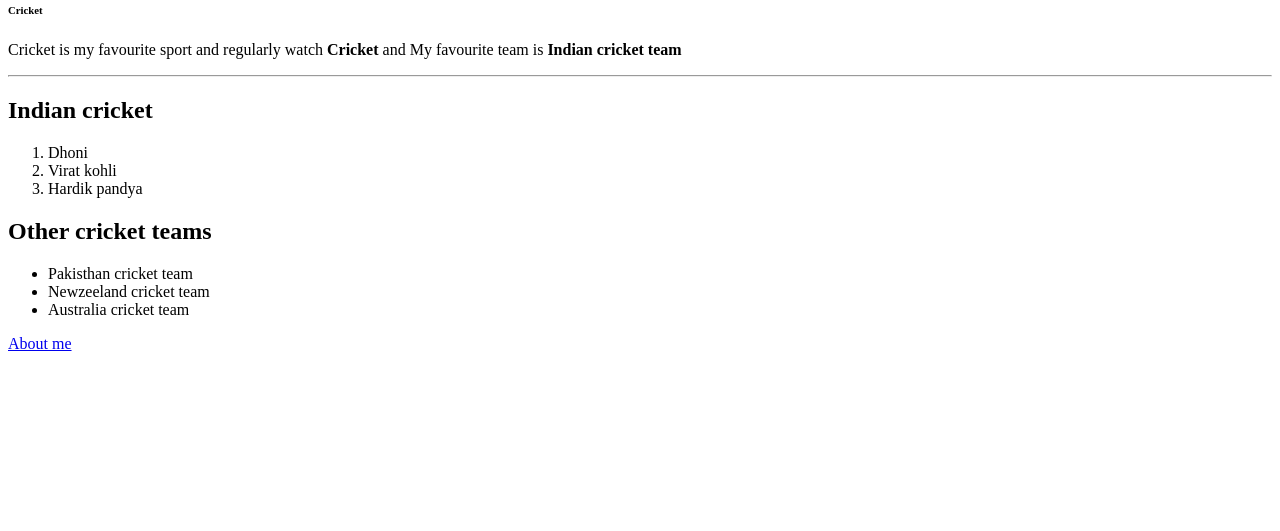
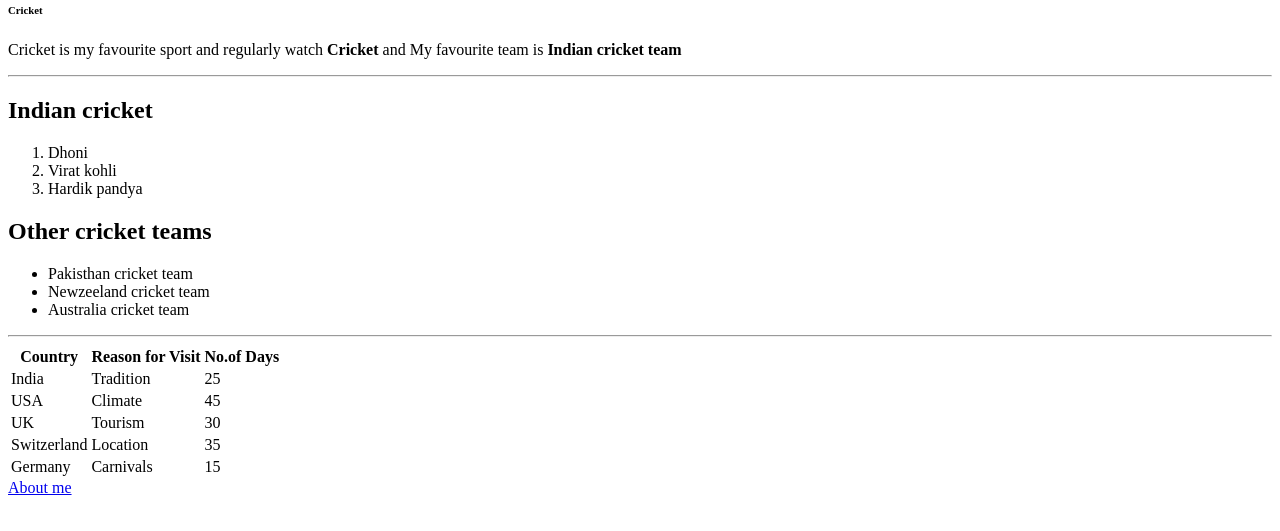
Before and after one commit to 44-563-Web-Apps-S23/44563-webapps-assignment-3-sriharshika, a plain HTML site: page index.html in a window 1280 px wide. Shown: the part 79-610 px from the top of the page. Drawn offline with Linux system fonts and the light colour scheme.

Commit message:
Favourite places to visit table added

```diff
--- a/index.html
+++ b/index.html
@@ -20,7 +20,43 @@
         <li>Newzeeland cricket team</li>
         <li>Australia cricket team</li>
     </ul>
+
+    <hr>
+
+    <table>
+        <tr>
+            <th>Country</th>
+            <th>Reason for Visit</th>
+            <th>No.of Days</th>
+        </tr>
+        <tr>
+            <td>India</td>
+            <td>Tradition</td>
+            <td>25</td>
+        </tr>
+        <tr>
+            <td>USA</td>
+            <td>Climate</td>
+            <td>45</td>
+        </tr>
+        <tr>
+            <td>UK</td>
+            <td>Tourism</td>
+            <td>30</td>
+        </tr>
+        <tr>
+            <td>Switzerland</td>
+            <td>Location</td>
+            <td>35</td>
+        </tr>
+        <tr>
+            <td>Germany</td>
+            <td>Carnivals</td>
+            <td>15</td>
+        </tr>
+    </table>
     <a href ="aboutme.html">About me</a>
+
 
 </body>
 </html>
```
